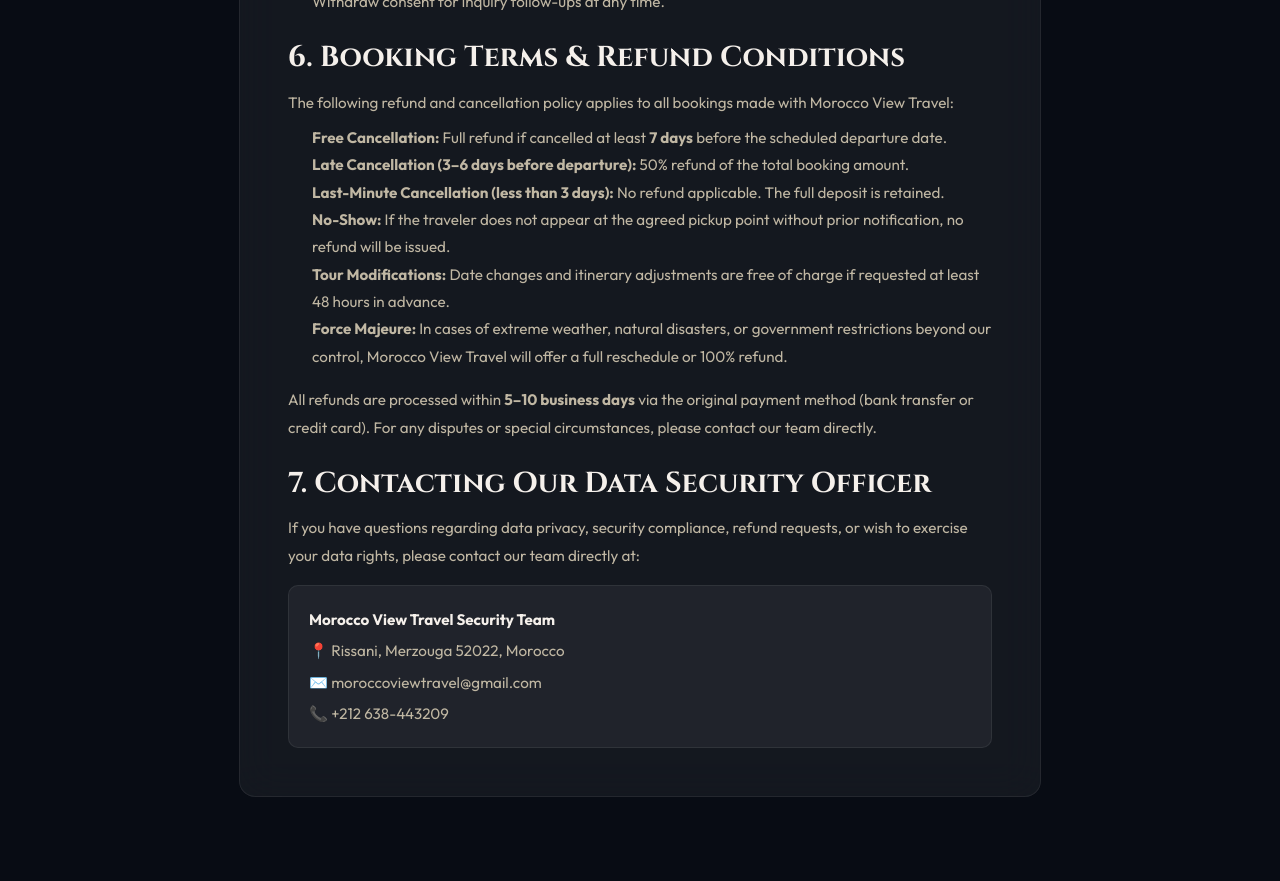
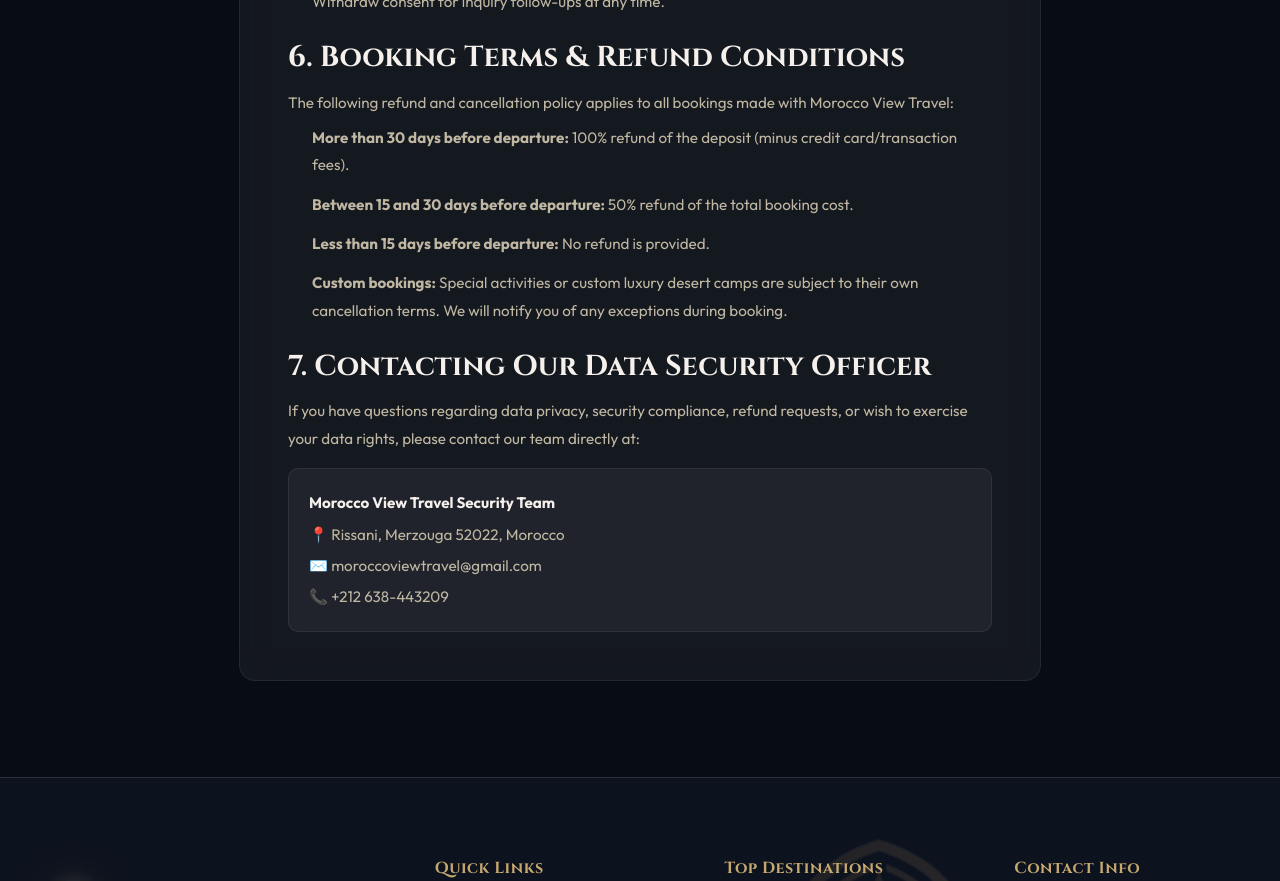
Before and after one commit to NouredineX/morocco-view-travel, a Next.js app: page /en/privacy-policy in a window 1280 px wide. Shown: the part 1460-2341 px from the top of the page. Built offline with nearby package versions, Linux system fonts and the light colour scheme.

Commit message:
fix: update refund conditions to match exact policy (30/15 day tiers + custom bookings)

```diff
--- a/src/app/[locale]/privacy-policy/page.tsx
+++ b/src/app/[locale]/privacy-policy/page.tsx
@@ -72,18 +72,12 @@
 
               <h3 style={{ color: 'var(--text-primary)', marginTop: '1.5rem', marginBottom: '0.75rem' }}>6. Booking Terms & Refund Conditions</h3>
               <p style={{ marginBottom: '0.5rem' }}>The following refund and cancellation policy applies to all bookings made with Morocco View Travel:</p>
-              <ul style={{ paddingLeft: '1.5rem', marginBottom: '1rem' }}>
-                <li><strong>Free Cancellation:</strong> Full refund if cancelled at least <strong>7 days</strong> before the scheduled departure date.</li>
-                <li><strong>Late Cancellation (3–6 days before departure):</strong> 50% refund of the total booking amount.</li>
-                <li><strong>Last-Minute Cancellation (less than 3 days):</strong> No refund applicable. The full deposit is retained.</li>
-                <li><strong>No-Show:</strong> If the traveler does not appear at the agreed pickup point without prior notification, no refund will be issued.</li>
-                <li><strong>Tour Modifications:</strong> Date changes and itinerary adjustments are free of charge if requested at least 48 hours in advance.</li>
-                <li><strong>Force Majeure:</strong> In cases of extreme weather, natural disasters, or government restrictions beyond our control, Morocco View Travel will offer a full reschedule or 100% refund.</li>
+              <ul style={{ paddingLeft: '1.5rem', marginBottom: '1rem', listStyle: 'none' }}>
+                <li style={{ marginBottom: '0.75rem' }}><strong>More than 30 days before departure:</strong> 100% refund of the deposit (minus credit card/transaction fees).</li>
+                <li style={{ marginBottom: '0.75rem' }}><strong>Between 15 and 30 days before departure:</strong> 50% refund of the total booking cost.</li>
+                <li style={{ marginBottom: '0.75rem' }}><strong>Less than 15 days before departure:</strong> No refund is provided.</li>
+                <li style={{ marginBottom: '0.75rem' }}><strong>Custom bookings:</strong> Special activities or custom luxury desert camps are subject to their own cancellation terms. We will notify you of any exceptions during booking.</li>
               </ul>
-              <p style={{ marginBottom: '1rem' }}>
-                All refunds are processed within <strong>5–10 business days</strong> via the original payment method (bank transfer or credit card).
-                For any disputes or special circumstances, please contact our team directly.
-              </p>
 
               <h3 style={{ color: 'var(--text-primary)', marginTop: '1.5rem', marginBottom: '0.75rem' }}>7. Contacting Our Data Security Officer</h3>
               <p style={{ marginBottom: '1rem' }}>
```
